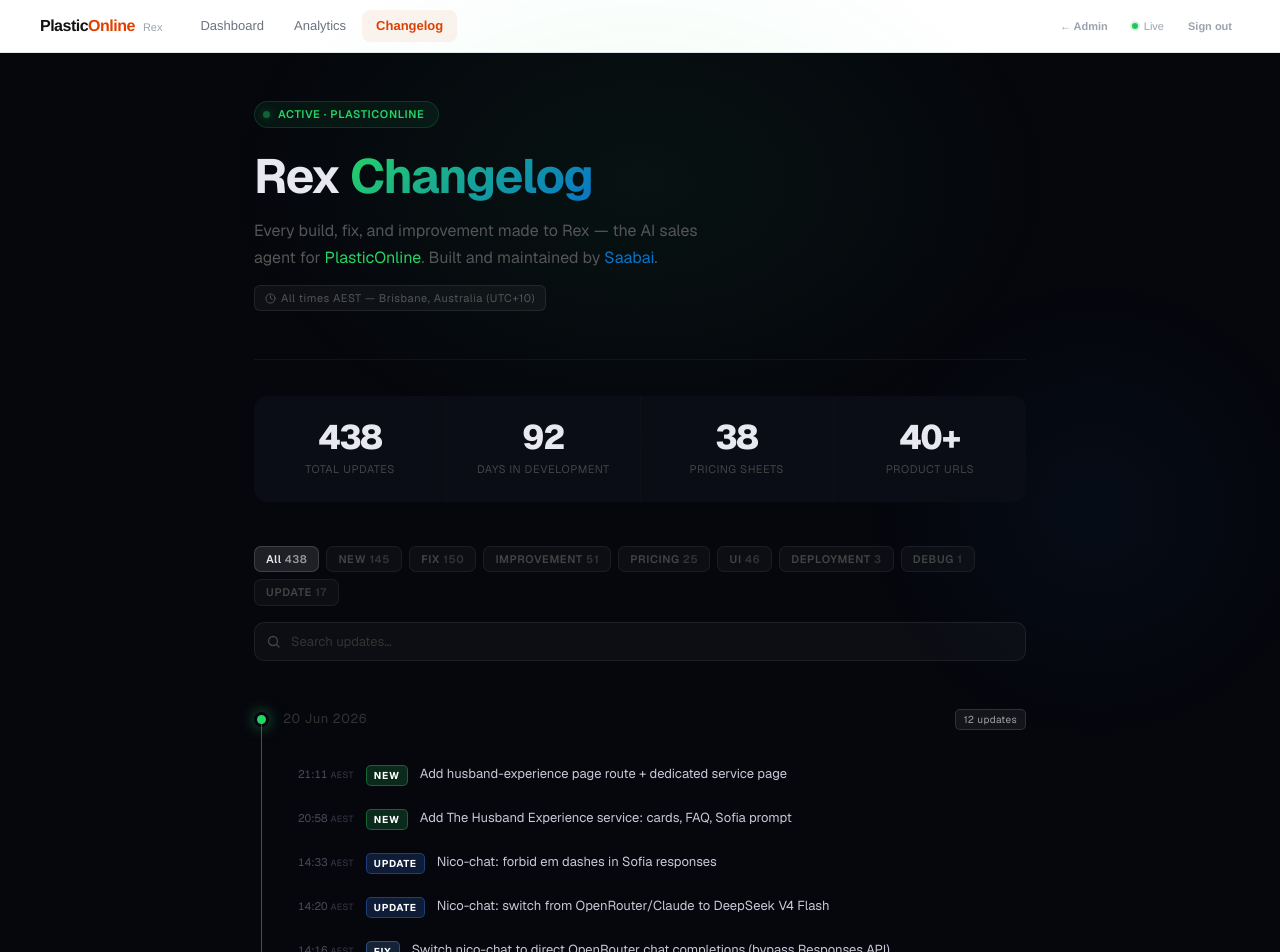
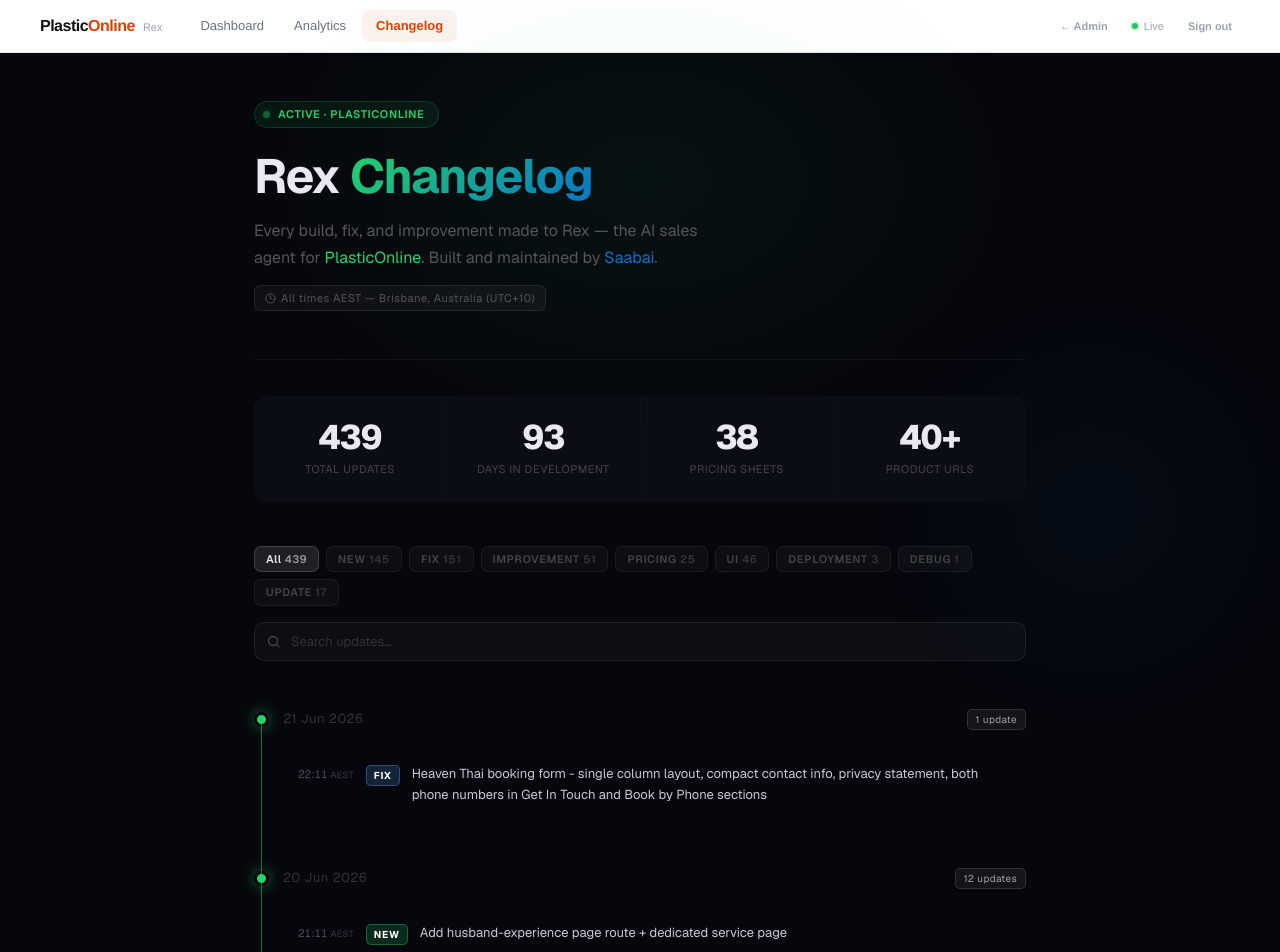
Before and after one commit to sg-satoshi/saabai-site, a Next.js app: page /rex-changelog in a window 1280 px wide. Shown: the top 952 px of the page. Built offline with nearby package versions, Linux system fonts and the light colour scheme.

Commit message:
feat: Heaven Thai 24 location pages - suburbs within 10km of Worongary & Southport

```diff
--- a/app/rex-changelog/ChangelogClient.tsx
+++ b/app/rex-changelog/ChangelogClient.tsx
@@ -29,6 +29,12 @@ const TAG_STYLES: Record<Tag, { bg: string; text: string; border: string }> = {
 };
 
 const CHANGELOG: Day[] = [
+  {
+    date: "21 Jun 2026",
+    entries: [
+      { time: "22:11", tag: "FIX", title: "Heaven Thai booking form - single column layout, compact contact info, privacy statement, both phone numbers in Get In Touch and Book by Phone sections" }
+    ],
+  },
   {
     date: "20 Jun 2026",
     entries: [
--- a/app/sites/[slug]/[page]/route.ts
+++ b/app/sites/[slug]/[page]/route.ts
@@ -13,6 +13,12 @@ const HTML_PAGES = [
   "faq",
   // Service pages
   "husband-experience",
+  // Heaven Thai Massage location pages
+  "mudgeeraba", "carrara", "merrimac", "robina", "clear-island-waters",
+  "highland-park", "nerang", "tallai", "gilston", "varsity-lakes",
+  "bonogin", "reedy-creek", "surfers-paradise", "main-beach", "labrador",
+  "biggera-waters", "ashmore", "molendinar", "parkwood", "arundel",
+  "helensvale", "runaway-bay", "bundall", "benowa",
 ];
 const SEO_FILES: Record<string, { ext: string; contentType: string }> = {
   "sitemap.xml": { ext: "xml", contentType: "application/xml; charset=utf-8" },
```
